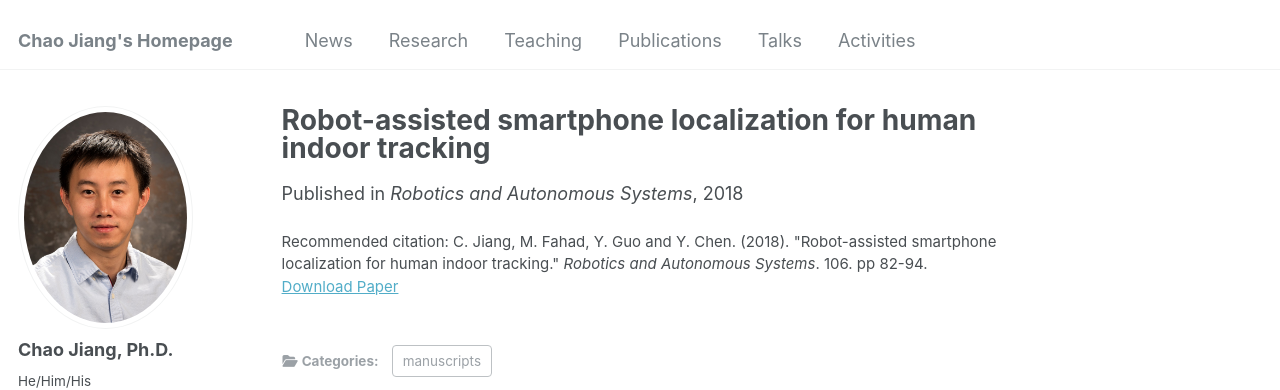
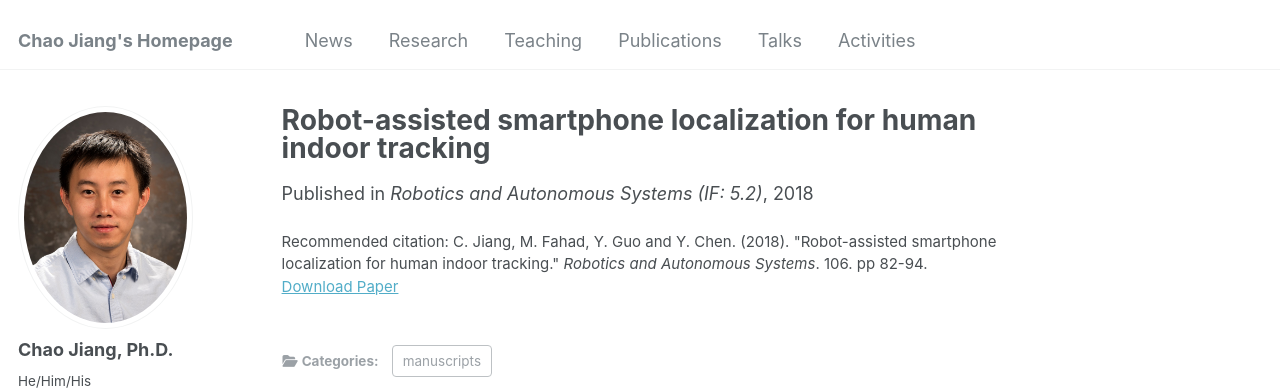
Before and after one commit to cjiang6/cjiang6.github.io, a Jekyll site: the page built from _publications/2018-08-01.md, in a window 1280 px wide and 1022 px high. Shown: the top 390 px of the window. Built offline with Jekyll 4.4.1, drawn with Linux system fonts in a browser that asks for light colours; some web fonts are replaced.

Commit message:
Update 2018-08-01.md

```diff
--- a/_publications/2018-08-01.md
+++ b/_publications/2018-08-01.md
@@ -5,7 +5,7 @@ category: manuscripts
 #permalink: /publication/2015-10-01-paper-title-number-3
 #excerpt: 'This paper is about the number 3. The number 4 is left for future work.'
 date: 2018-08-01
-venue: 'Robotics and Autonomous Systems'
+venue: 'Robotics and Autonomous Systems (IF: 5.2)'
 #slidesurl: 'http://academicpages.github.io/files/slides3.pdf'
 paperurl: 'https://www.sciencedirect.com/science/article/abs/pii/S0921889016304201?via%3Dihub'
 citation: 'C. Jiang, M. Fahad, Y. Guo and Y. Chen. (2018). &quot;Robot-assisted smartphone localization for human indoor tracking.&quot; <i>Robotics and Autonomous Systems</i>. 106. pp 82-94.'
```
